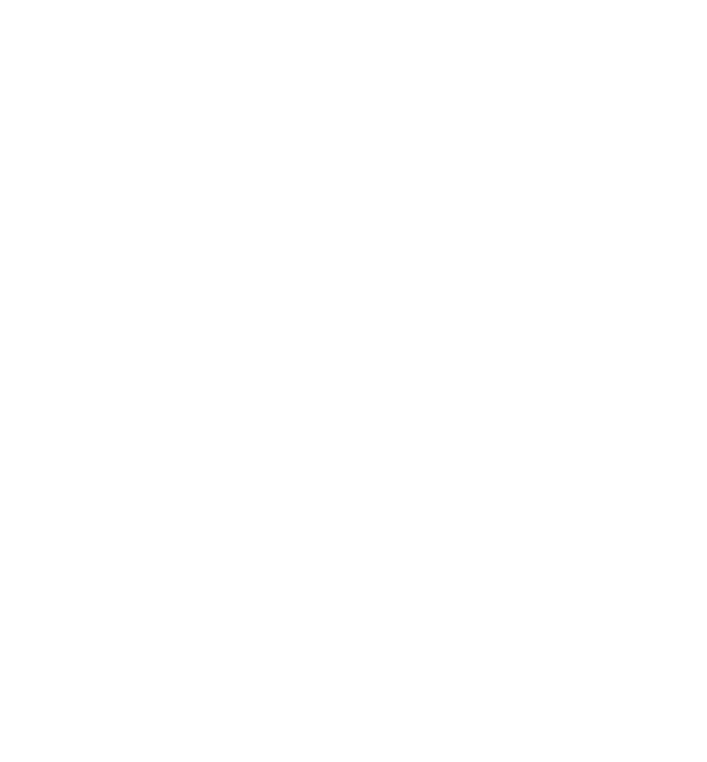
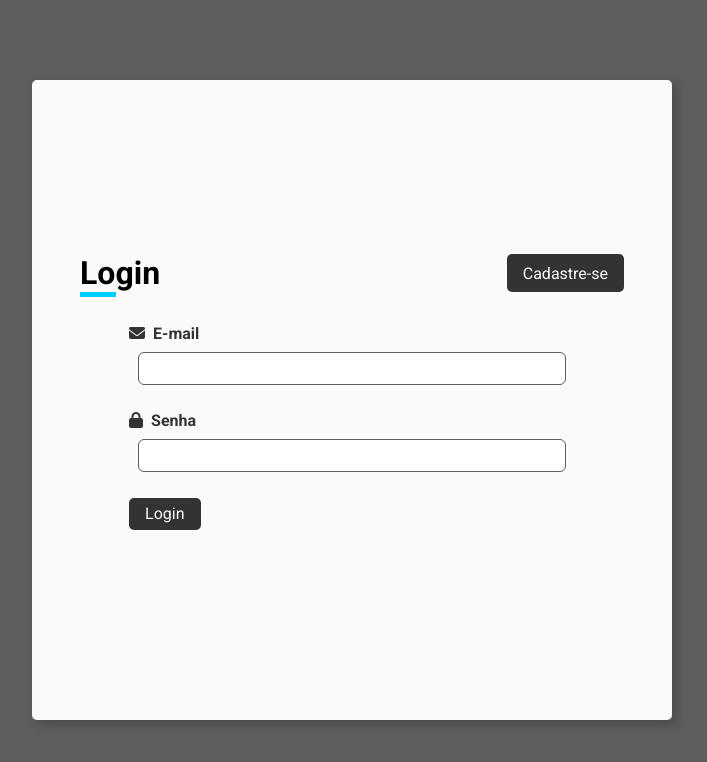
Before and after one commit to Lucas-2000/usjt_des_web_2023_1_a3, a React (Vite) app in the folder frontend/: page / in a window 1280 px wide. Before the commit this address had no page. Shown: the top 762 px of the page, without its empty margins (288-995 px from the left). Built offline with nearby package versions, Linux system fonts and the light colour scheme.

Commit message:
arrumado rota do login e mudado nas tags i de class para className

```diff
--- a/frontend/src/App.jsx
+++ b/frontend/src/App.jsx
@@ -23,7 +23,7 @@
           theme="colored"
         />
         <Routes>
-          <Route path="/login" element={<Login />} />
+          <Route path="/" element={<Login />} />
           <Route path="/cadastrar" element={<Cadastro />} />
           <Route path="/anuncios/feed" element={<Feed />} />
         </Routes>
--- a/frontend/src/components/Input/Input.jsx
+++ b/frontend/src/components/Input/Input.jsx
@@ -1,16 +1,15 @@
-import React from 'react'
-import './Input.css'
-import '@fortawesome/fontawesome-free/css/all.css'
+import React from "react";
+import "./Input.css";
+import "@fortawesome/fontawesome-free/css/all.css";
 
 export const Input = (props) => {
-    return (
-        <div className={props.class}>
-            <label><i class={props.icon}></i>{props.label}</label>
-            <input
-                type={props.type}
-                onChange={props.onChange}
-                required
-            />
-        </div>
-    )
-}
+  return (
+    <div className={props.className}>
+      <label>
+        <i className={props.icon}></i>
+        {props.label}
+      </label>
+      <input type={props.type} onChange={props.onChange} required />
+    </div>
+  );
+};
--- a/frontend/src/pages/auth/Cadastro.jsx
+++ b/frontend/src/pages/auth/Cadastro.jsx
@@ -1,10 +1,10 @@
 import React, { useState } from "react";
 import { useNavigate } from "react-router-dom";
 import { toast } from "react-toastify";
-import './cadastro.css'
-import imgCadastro from '../../images/imgCadastro.jpg'
+import "./cadastro.css";
+import imgCadastro from "../../images/imgCadastro.jpg";
 import { Input } from "../../components/Input/Input";
-import '@fortawesome/fontawesome-free/css/all.css'
+import "@fortawesome/fontawesome-free/css/all.css";
 
 export const Cadastro = () => {
   const [nome, setNome] = useState("");
@@ -102,15 +102,35 @@
         <div className="form-cadastro">
           <div className="header-cadastro">
             <h1>Faça seu cadastro</h1>
-            <a href="/login">Entrar</a>
+            <a href="/">Entrar</a>
           </div>
           <form onSubmit={handleSubmitForm}>
             <div className="group-cadastro">
-              <Input class="input text-cadastro" type="text" icon="fa-solid fa-user" label="Nome" onChange={(e) => setNome(e.target.value)} />
-              <Input class="input text-cadastro" type="email" icon="fa-solid fa-envelope" label="E-mail" onChange={(e) => setEmail(e.target.value)} />
-              <Input class="input text-cadastro" type="password" icon="fa-solid fa-lock" label="Senha" onChange={(e) => setSenha(e.target.value)} />
-              <div className='radio-cadastro'>
-                <label><i class="fa-solid fa-music"></i>Tipo</label>
+              <Input
+                className="input text-cadastro"
+                type="text"
+                icon="fa-solid fa-user"
+                label="Nome"
+                onChange={(e) => setNome(e.target.value)}
+              />
+              <Input
+                className="input text-cadastro"
+                type="email"
+                icon="fa-solid fa-envelope"
+                label="E-mail"
+                onChange={(e) => setEmail(e.target.value)}
+              />
+              <Input
+                className="input text-cadastro"
+                type="password"
+                icon="fa-solid fa-lock"
+                label="Senha"
+                onChange={(e) => setSenha(e.target.value)}
+              />
+              <div className="radio-cadastro">
+                <label>
+                  <i className="fa-solid fa-music"></i>Tipo
+                </label>
                 <div className="radio-button">
                   <input
                     checked={tipo === "A"}
@@ -119,7 +139,8 @@
                     name="tipo"
                     onChange={(e) => setTipo(e.target.value)}
                   />{" "}
-                  Anunciante</div>
+                  Anunciante
+                </div>
                 <div className="radio-button">
                   <input
                     checked={tipo === "M"}
@@ -134,7 +155,9 @@
               {tipo === "A" ? (
                 <>
                   <div className="bio-cadastro">
-                    <label><i class="fa-solid fa-book"></i>Biografia</label>
+                    <label>
+                      <i className="fa-solid fa-book"></i>Biografia
+                    </label>
                     <textarea
                       cols="30"
                       rows="5"
@@ -146,7 +169,9 @@
               ) : (
                 <>
                   <div className="bio-cadastro">
-                    <label><i class="fa-solid fa-book"></i>Biografia</label>
+                    <label>
+                      <i className="fa-solid fa-book"></i>Biografia
+                    </label>
                     <textarea
                       cols="30"
                       rows="2"
@@ -155,8 +180,13 @@
                     ></textarea>
                   </div>
                   <div className="option-cadastro">
-                    <label><i class="fa-solid fa-guitar"></i>Estilo</label>
-                    <select onChange={(e) => setEstilo(e.target.value)} required>
+                    <label>
+                      <i className="fa-solid fa-guitar"></i>Estilo
+                    </label>
+                    <select
+                      onChange={(e) => setEstilo(e.target.value)}
+                      required
+                    >
                       <option value="">Selecione uma opção</option>
                       <option value="Rock">Rock</option>
                       <option value="Sertanejo">Sertanejo</option>
@@ -166,8 +196,20 @@
                       <option value="MPB">MPB</option>
                     </select>
                   </div>
-                  <Input class="input text-cadastro" type="text" icon="fa-solid fa-calendar" label="Disponibilidade" onChange={(e) => setDisponibilidade(e.target.value)} />
-                  <Input class="input text-cadastro" type="text" icon="fa-solid fa-video" label="URL Video" onChange={(e) => setLink(e.target.value)} />
+                  <Input
+                    className="input text-cadastro"
+                    type="text"
+                    icon="fa-solid fa-calendar"
+                    label="Disponibilidade"
+                    onChange={(e) => setDisponibilidade(e.target.value)}
+                  />
+                  <Input
+                    className="input text-cadastro"
+                    type="text"
+                    icon="fa-solid fa-video"
+                    label="URL Video"
+                    onChange={(e) => setLink(e.target.value)}
+                  />
                 </>
               )}
               <div className="submit-cadastro">
@@ -176,7 +218,7 @@
             </div>
           </form>
         </div>
-      </main >
-    </div >
+      </main>
+    </div>
   );
 };
--- a/frontend/src/pages/auth/Login.jsx
+++ b/frontend/src/pages/auth/Login.jsx
@@ -3,7 +3,7 @@
 import { toast } from "react-toastify";
 import { AuthContext } from "../../context/AuthContext";
 import imgLogin from "../../images/imgLogin.jpg";
-import './Login.css'
+import "./Login.css";
 import { Input } from "../../components/Input/Input";
 
 export const Login = () => {
@@ -70,9 +70,9 @@
     }
   }
 
-  // const userLogged = localStorage.getItem("user");
+  const userLogged = localStorage.getItem("user");
 
-  // if (userLogged !== null) return navigate("/anuncios/feed");
+  if (userLogged !== null) return navigate("/anuncios/feed");
 
   return (
     <div className="login">
@@ -87,8 +87,20 @@
           </div>
           <form onSubmit={handleSubmitForm}>
             <div className="group-login">
-              <Input class="input text-login" type="email" icon="fa-solid fa-envelope" label="E-mail" onChange={(e) => setEmail(e.target.value)} />
-              <Input class="input text-login" type="password" icon="fa-solid fa-lock" label="Senha" onChange={(e) => setSenha(e.target.value)} />
+              <Input
+                className="input text-login"
+                type="email"
+                icon="fa-solid fa-envelope"
+                label="E-mail"
+                onChange={(e) => setEmail(e.target.value)}
+              />
+              <Input
+                className="input text-login"
+                type="password"
+                icon="fa-solid fa-lock"
+                label="Senha"
+                onChange={(e) => setSenha(e.target.value)}
+              />
               <div className="submit-login">
                 <input type="submit" value="Login" />
               </div>
```
